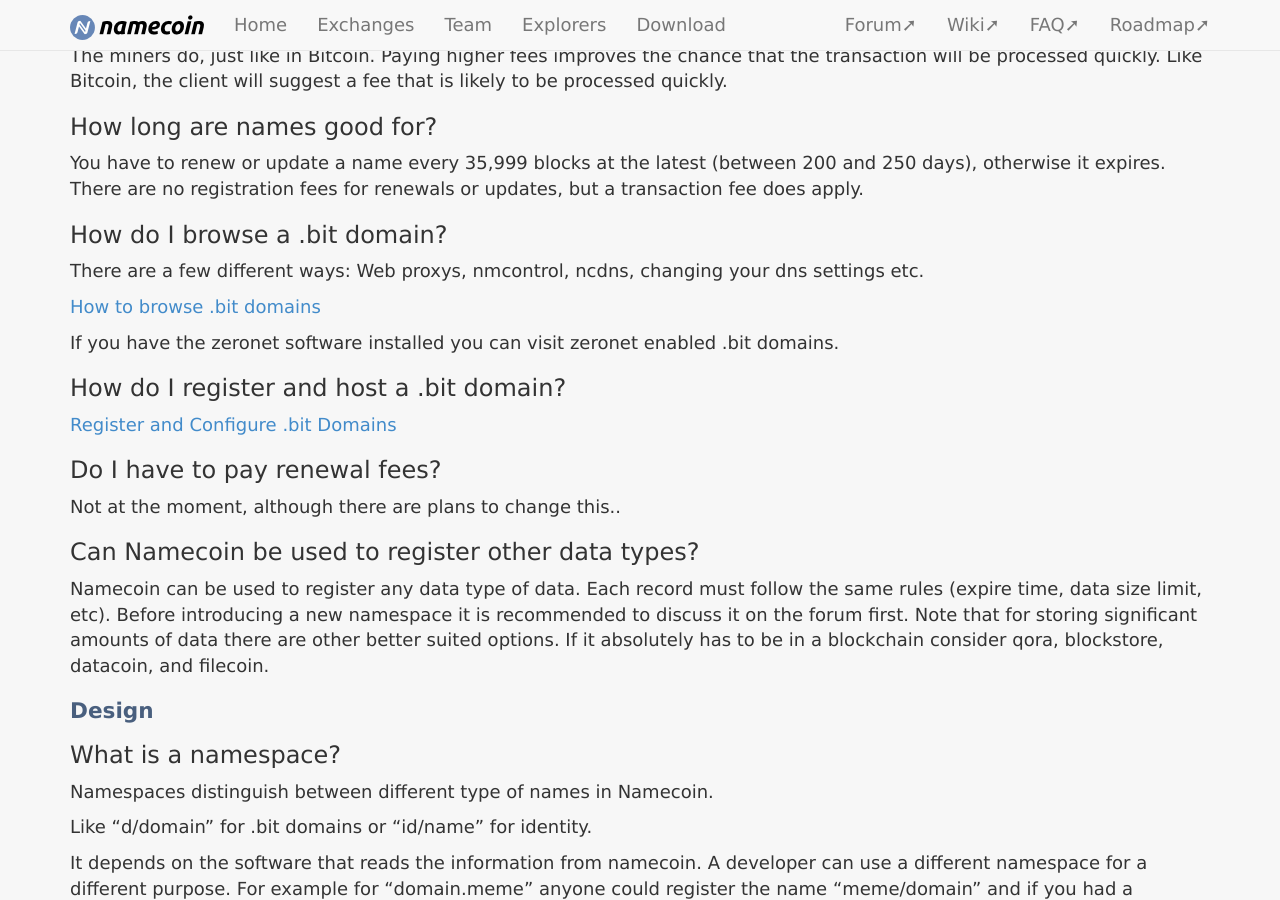
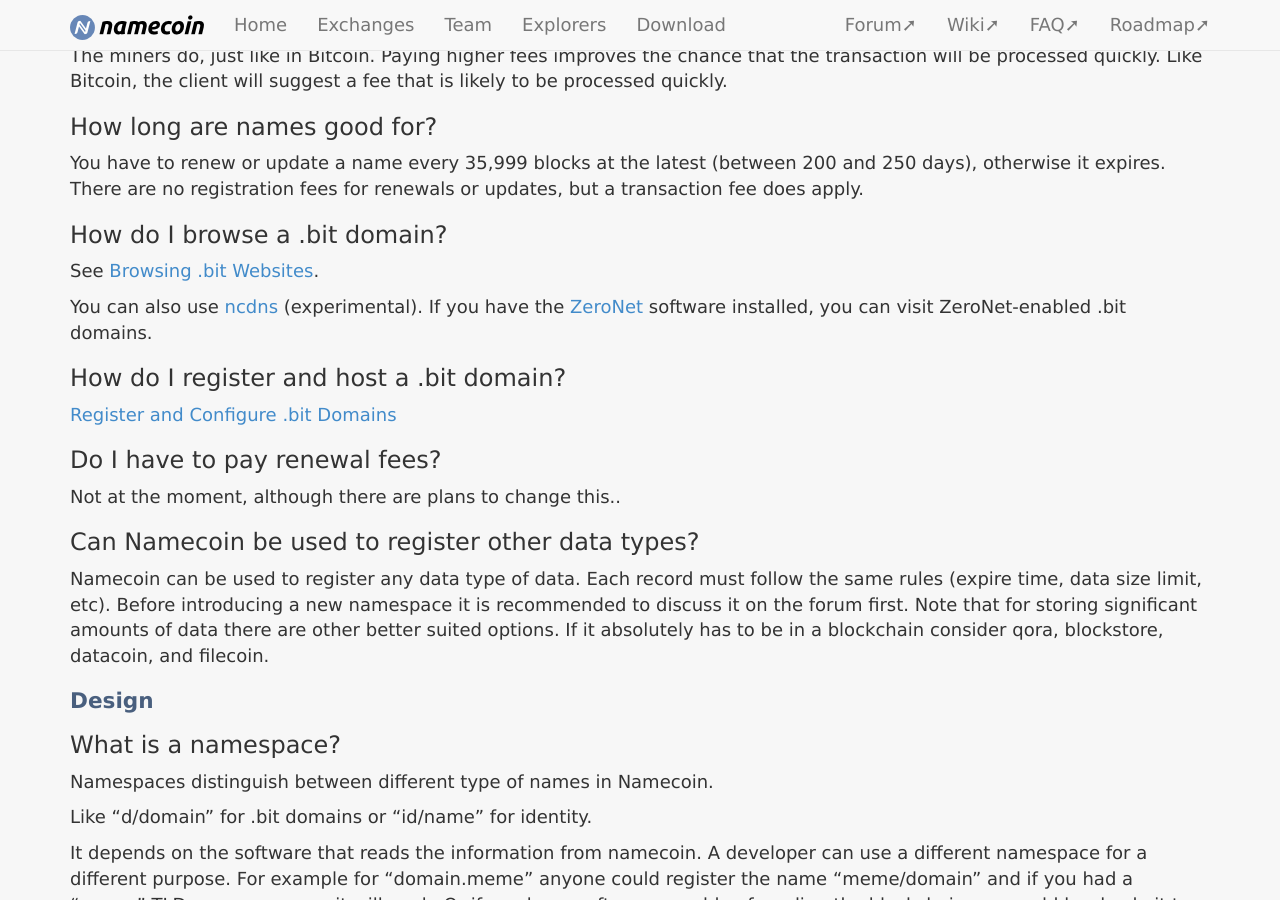
Before and after one commit to JeremyRand/namecoin.org, a Jekyll site: the page built from docs/faq/index.md, in a window 1280 px wide and 900 px high, scrolled down 1159 px. Built offline with Jekyll 4.4.1, drawn with Linux system fonts in a browser that asks for light colours.

Commit message:
FAQ: reworded "How do I browse a .bit domain?"

```diff
--- a/docs/faq/index.md
+++ b/docs/faq/index.md
@@ -39,11 +39,9 @@ You have to renew or update a name every 35,999 blocks at the latest (between 20
 
 ### How do I browse a .bit domain?
 
-There are a few different ways: Web proxys, nmcontrol, ncdns, changing your dns settings etc.
+See [Browsing .bit Websites](https://bit.namecoin.org/browse.html).
 
-[How to browse .bit domains](https://wiki.namecoin.info/index.php?title=How_to_browse_.bit_domains)
-
-If you have the zeronet software installed you can visit zeronet enabled .bit domains.
+You can also use [ncdns](https://github.com/hlandau/ncdns) (experimental).  If you have the [ZeroNet](https://zeronet.io/) software installed, you can visit ZeroNet-enabled .bit domains.
 
 ### How do I register and host a .bit domain?
 
```
